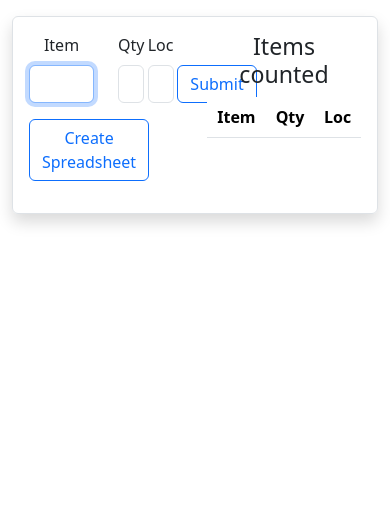
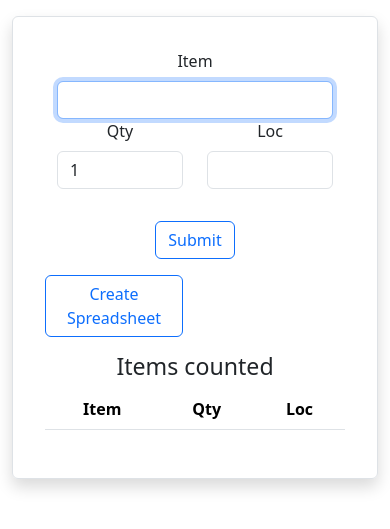
Before and after one commit to Waffleywaffers/warehousetodo, a Flask app: page /itemcount in a window 390 px wide. Shown: the part 56-585 px from the top of the page. Run offline with Flask 3, Linux system fonts and the light colour scheme; the visitor is signed in with stand-in values (Sample User, id 1); lists and menus that the app fills with data are empty.

Commit message:
fixed responsive elements

```diff
--- a/static/item_list/itemlist.csv
+++ b/static/item_list/itemlist.csv
@@ -1,2 +1,2 @@
 name,qty,loc
-123123,1,23
+2312312,1,32
--- a/templates/itemcount.html
+++ b/templates/itemcount.html
@@ -66,23 +66,23 @@
 {% block main %}
 
 <div class="container border rounded shadow my-3 p-3">
-    <div class="row">
-        <div class="col-6">
+    <div class="row p-3">
+        <div class="col-12 col-lg-6">
             <form>
-            <div class="row">
-                <div class="col">
+            <div class="row px-0 mx-0">
+                <div class="col-12 col-md-6">
                     <label for="item" class="form-label">Item</label>
                     <input type="text" class="form-control" id="item" name="item" autofocus>
                 </div>
-                <div class="col-2">
+                <div class="col-6 col-md-2">
                     <label for="qty" class="form-label">Qty</label>
                     <input type="number" class="form-control" id="qty" name="qty" value=1>
                 </div>
-                <div class="col-2">
+                <div class="col-6 col-md-2">
                     <label for="loc" class="form-label">Loc</label>
                     <input type="text" class="form-control" id="loc" name="loc">
                 </div>
-                <div class="col-2">
+                <div class="col-12 col-md-2">
                     <div class="m-2 p-2"></div>
                     <input type="submit" class="btn btn-outline-primary">
                 </div>
@@ -99,10 +99,11 @@
                     {% if item_list %}
                     <a href="/downloaditemlist" class="btn btn-outline-primary">Download spreadsheet</a>
                     {% endif %}
+
                 </div>
             </div>
         </div>
-        <div class="col-6">
+        <div class="col-12 col-lg-6">
             <table class="table"><h3>Items counted</h3>
                 <thead>
                     <tr>
```
